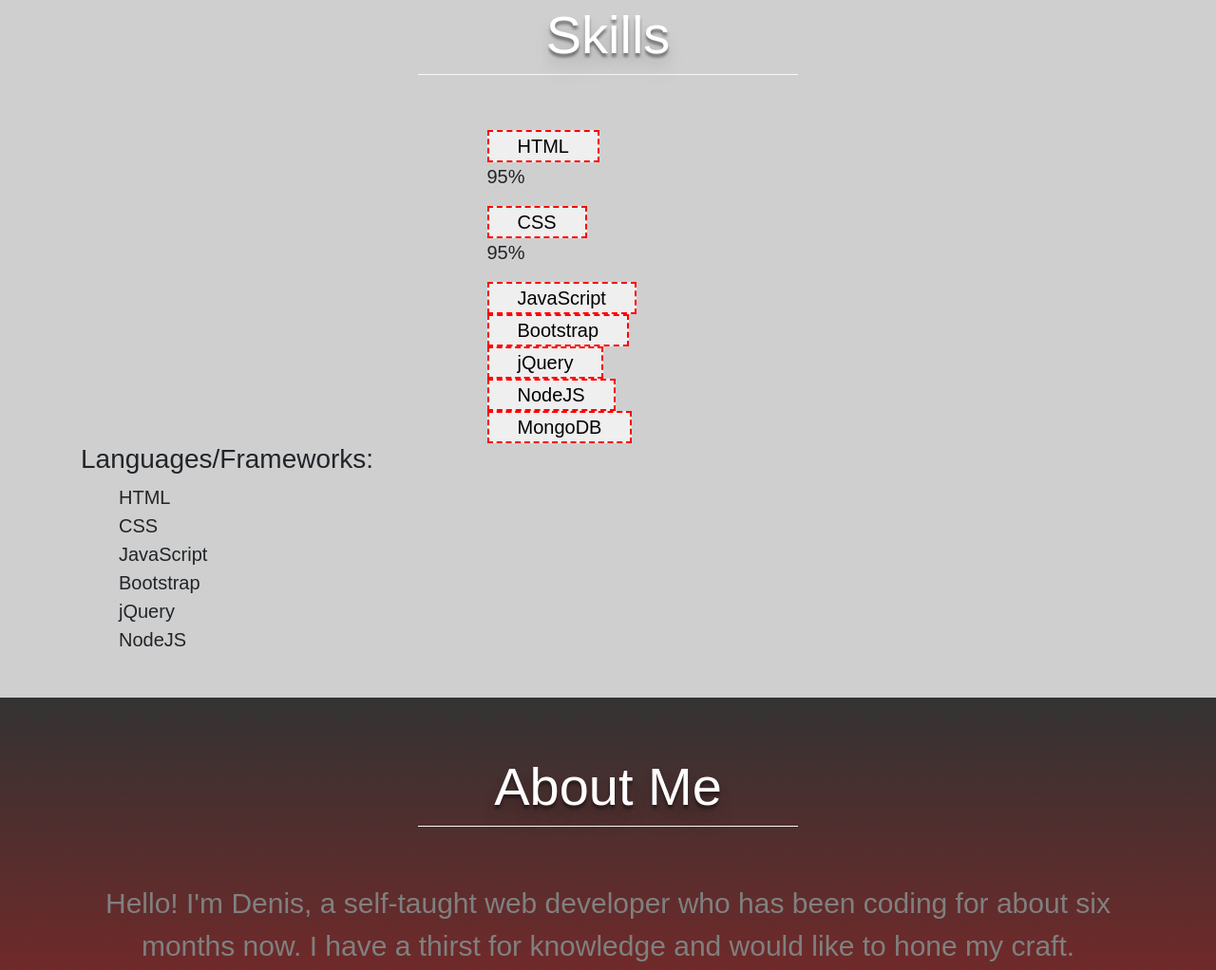
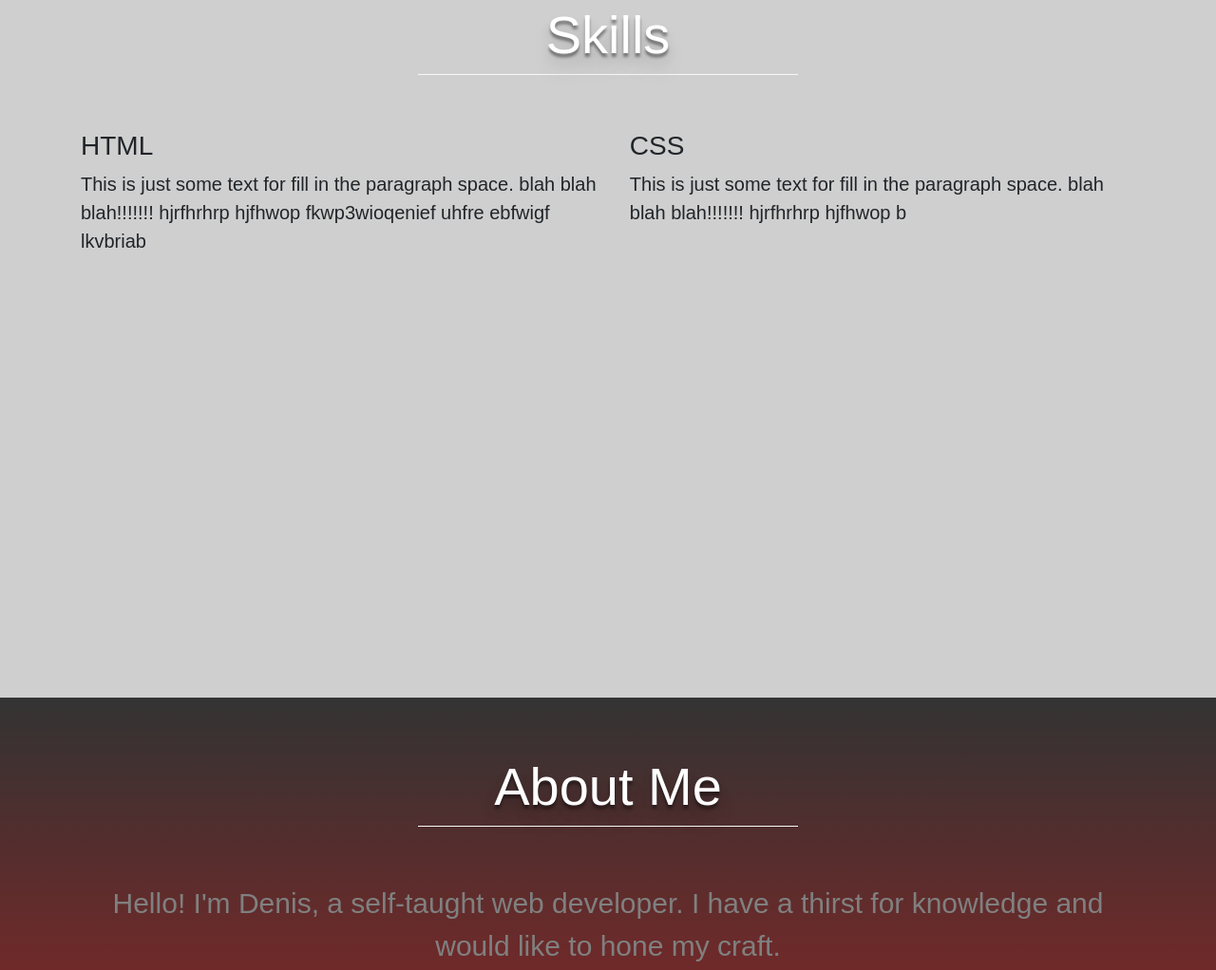
Before and after one commit to JustbeingD/personal-portfolio, a plain HTML site: page Version 2/MyPortfoliov2.html in a window 1280 px wide. Shown: the part 1057-2079 px from the top of the page at 95% size. Drawn offline with nearby package versions, Linux system fonts and the light colour scheme; a web font is replaced by a local one.

Commit message:
added some skills

```diff
--- a/Version 2/MyPortfoliov2.css
+++ b/Version 2/MyPortfoliov2.css
@@ -161,3 +161,16 @@ ul {
 	color: red;
 	float: right;
 }
+
+.hard-skills {
+	display: grid;
+	grid-template-rows: auto;
+	grid-gap: 20px;
+	grid-template-areas: "htmlSkill cssSkill javascriptSkill";
+}
+.html-skills {
+	grid-area: htmlSkill;
+}
+.css-skills {
+	grid-area: cssSkill;
+}
--- a/Version 2/MyPortfoliov2.html
+++ b/Version 2/MyPortfoliov2.html
@@ -75,7 +75,7 @@
 			<h2 class="display-4">Skills</h2>
 			<hr class="my-2">
 		</div>
-			<div class="row justify-content-md-center">
+			<!-- <div class="row justify-content-md-center">
 				<div class="col col-lg-3">
 					<button>HTML</button>
 					<p> 95%</p>
@@ -96,7 +96,19 @@
 					<li>Bootstrap</li>
 					<li>jQuery</li>
 					<li>NodeJS</li>
-				</ul>
+				</ul> -->
+				<div class="hard-skills">
+					<div class="html-skills">
+						<h3>HTML</h3>
+						<span class=""></span>
+						<p>This is just some text for fill in the paragraph space. blah blah blah!!!!!!! hjrfhrhrp hjfhwop fkwp3wioqenief uhfre ebfwigf lkvbriab </p>
+					</div>
+					<div class="css-skills">
+						<h3>CSS</h3>
+						<span class=""></span>
+						<p>This is just some text for fill in the paragraph space. blah blah blah!!!!!!! hjrfhrhrp hjfhwop b </p>
+					</div>
+				</div>
 
 	</div> <!-- closing container -->
 </section>
@@ -110,7 +122,7 @@
 		</div>
 		<div class="row">
 			<div class="about-text col-md-12 col-xs-12">
-				<p> Hello! I'm Denis, a self-taught web developer who has been coding for about six months now. I have a thirst for knowledge and would like to hone my craft.</p>
+				<p> Hello! I'm Denis, a self-taught web developer. I have a thirst for knowledge and would like to hone my craft.</p>
 
 				<p>Besides coding, I enjoy videogames, spending time with family, and meeting new individuals that are intrested in technology.</p>
 				<br>
```
Also changed, not shown: 2 other files.
